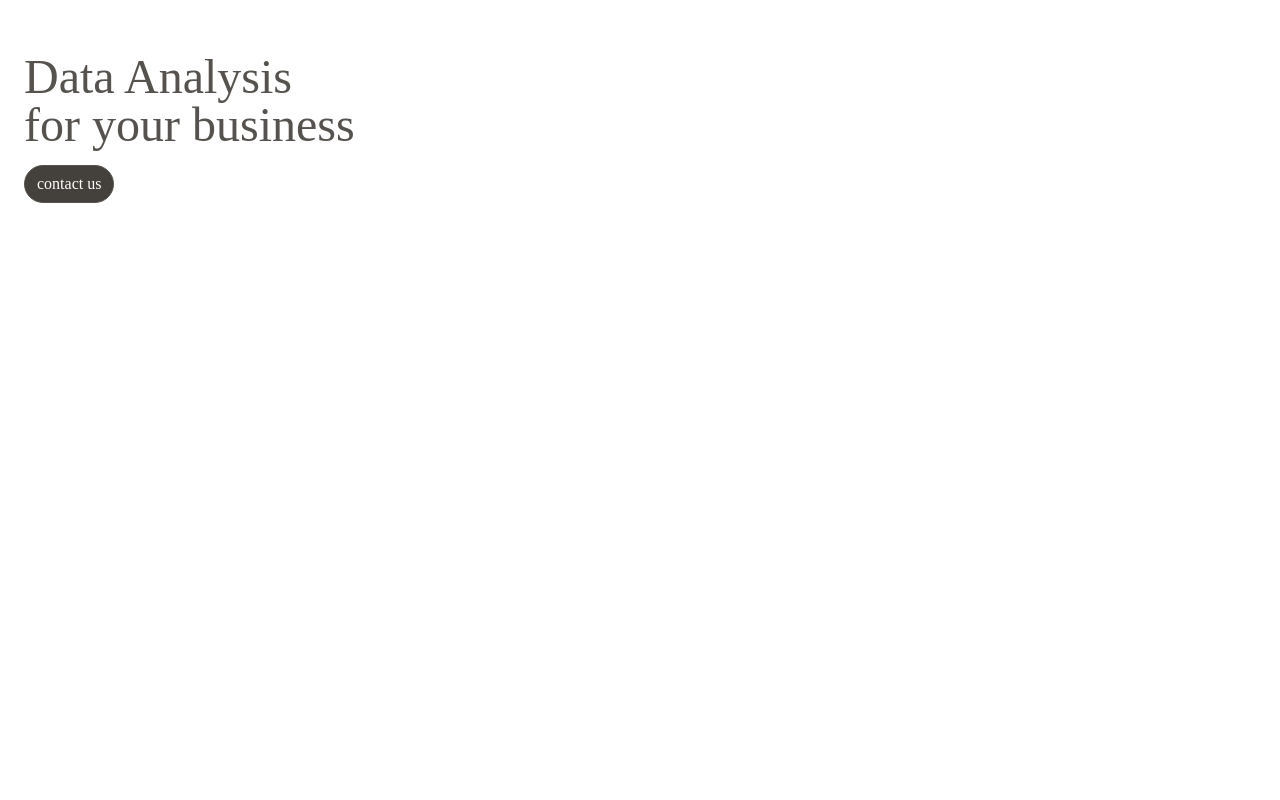
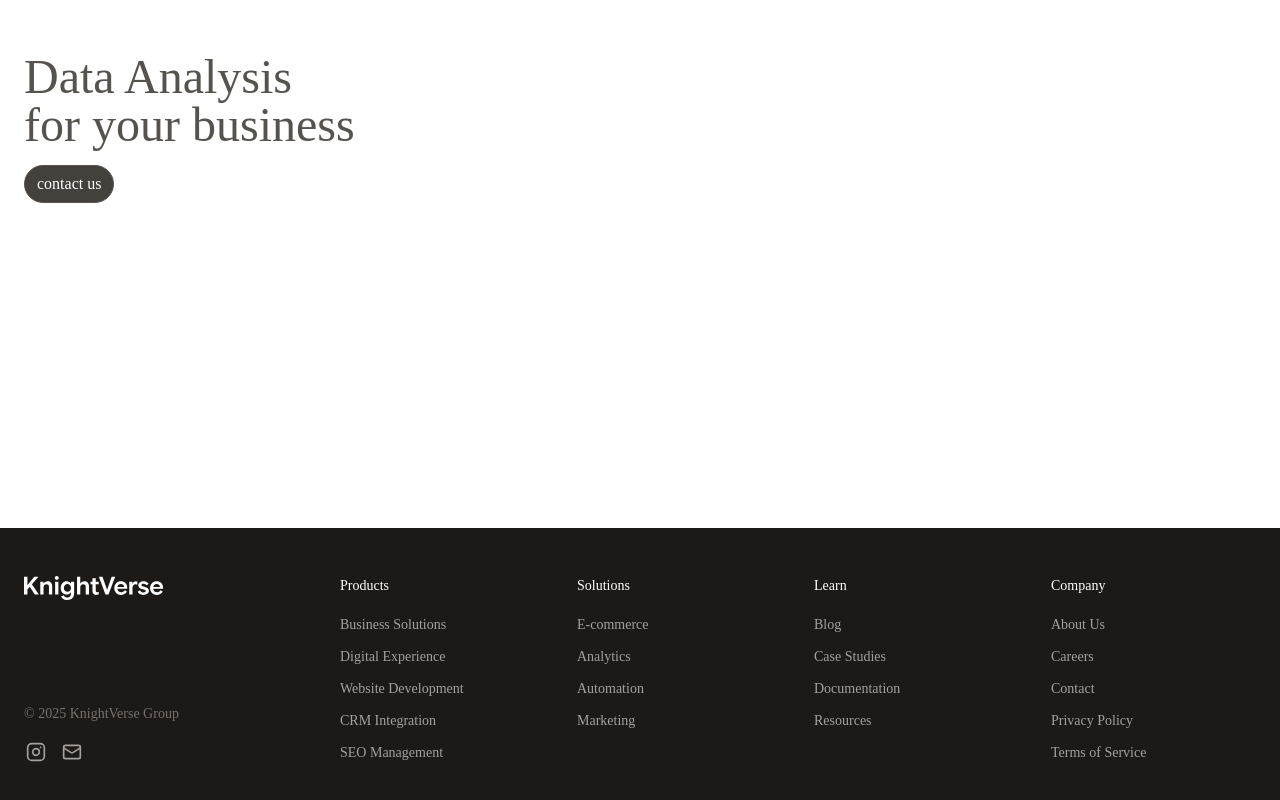
Before and after one commit to dhanavadh/knightverse-web-internal, a SvelteKit app: page / in a window 1280 px wide. Shown: the part 272-1072 px from the top of the page. Before the commit the page ends 800 px from the top, so only its background shows below. Built offline with nearby package versions, Linux system fonts and the light colour scheme; a web font is replaced by a local one.

Commit message:
feat: add footer

```diff
--- /dev/null
+++ b/src/lib/components/layout/Footer.svelte
@@ -0,0 +1,108 @@
+<script lang="ts">
+	import { Instagram, Mail } from '@lucide/svelte';
+	import logoWhite from '$lib/assets/logo-w.svg';
+
+	interface FooterLink {
+		label: string;
+		href: string;
+	}
+
+	interface FooterGroup {
+		title: string;
+		links: FooterLink[];
+	}
+
+	const footerGroups: FooterGroup[] = [
+		{
+			title: 'Products',
+			links: [
+				{ label: 'Business Solutions', href: '/products' },
+				{ label: 'Digital Experience', href: '/products' },
+				{ label: 'Website Development', href: '/products' },
+				{ label: 'CRM Integration', href: '/products' },
+				{ label: 'SEO Management', href: '/products' }
+			]
+		},
+		{
+			title: 'Solutions',
+			links: [
+				{ label: 'E-commerce', href: '/solutions' },
+				{ label: 'Analytics', href: '/solutions' },
+				{ label: 'Automation', href: '/solutions' },
+				{ label: 'Marketing', href: '/solutions' }
+			]
+		},
+		{
+			title: 'Learn',
+			links: [
+				{ label: 'Blog', href: '/blog' },
+				{ label: 'Case Studies', href: '/cases' },
+				{ label: 'Documentation', href: '/docs' },
+				{ label: 'Resources', href: '/resources' }
+			]
+		},
+		{
+			title: 'Company',
+			links: [
+				{ label: 'About Us', href: '/about' },
+				{ label: 'Careers', href: '/careers' },
+				{ label: 'Contact', href: '/contact' },
+				{ label: 'Privacy Policy', href: '/privacy' },
+				{ label: 'Terms of Service', href: '/terms' }
+			]
+		}
+	];
+
+	const socialLinks = [
+		{ icon: Instagram, href: 'https://instagram.com', label: 'Instagram' },
+		{ icon: Mail, href: 'mailto:contact@knightverse.com', label: 'Email' }
+	];
+</script>
+
+<footer class="bg-stone-900 text-stone-300">
+	<div class="mx-auto max-w-7xl px-6 py-12">
+		<div class="grid grid-cols-12 gap-8">
+			<div class="col-span-12 flex flex-col gap-6 md:col-span-3">
+				<img src={logoWhite} alt="KnightVerse Logo" class="h-6 w-fit" />
+				<div class="mt-auto flex flex-col gap-4">
+					<p class="text-sm text-stone-500">© 2025 KnightVerse Group</p>
+					<ul class="flex gap-3">
+						{#each socialLinks as social}
+							<li>
+								<a
+									href={social.href}
+									target="_blank"
+									rel="noopener noreferrer"
+									aria-label={social.label}
+									class="flex h-6 w-6 items-center justify-center text-stone-400 transition-colors hover:text-white"
+								>
+									<social.icon size={20} />
+								</a>
+							</li>
+						{/each}
+					</ul>
+				</div>
+			</div>
+
+			<nav class="col-span-12 grid grid-cols-2 gap-8 md:col-span-9 md:grid-cols-4">
+				{#each footerGroups as group}
+					<div class="flex flex-col gap-4">
+						<h3 class="text-sm font-medium text-white">{group.title}</h3>
+						<ul class="flex flex-col gap-2">
+							{#each group.links as link}
+								<li>
+									<a
+										href={link.href}
+										class="text-sm text-stone-400 transition-colors hover:text-white"
+									>
+										{link.label}
+									</a>
+								</li>
+							{/each}
+						</ul>
+					</div>
+				{/each}
+			</nav>
+		</div>
+	</div>
+</footer>
--- a/src/routes/+layout.svelte
+++ b/src/routes/+layout.svelte
@@ -2,6 +2,7 @@
 	import '../app.css';
 	import favicon from '$lib/assets/favicon.svg';
 	import Navbar from '$lib/components/layout/Navbar.svelte';
+	import Footer from '$lib/components/layout/Footer.svelte';
 
 	let { children } = $props();
 </script>
@@ -65,3 +66,4 @@
 </svelte:head>
 <Navbar />
 {@render children()}
+<Footer />
```
